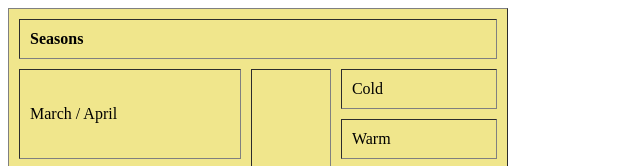
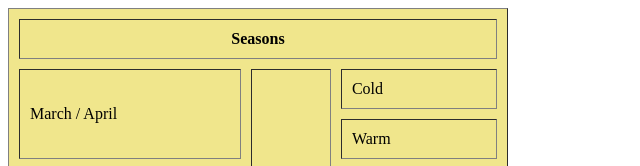
Before and after one commit to vakhariaheet/html-assignment, a plain HTML site: page assets/Q16-ImageTable.html in a window 1280 px wide. Shown: the top 166 px of the page, 0-640 px from the left. Drawn offline with Linux system fonts and the light colour scheme.

Commit message:
Fixed aligment in Q16

```diff
--- a/assets/Q16-ImageTable.html
+++ b/assets/Q16-ImageTable.html
@@ -15,7 +15,7 @@
 			cellpadding="10"
 		>
 			<tr>
-				<td colspan="3" width="100%"><b> Seasons </b></td>
+				<td colspan="3" width="100%" align="center"><b> Seasons </b></td>
 			</tr>
 			<tr>
 				<td width="30%" rowspan="2">March / April</td>
```
